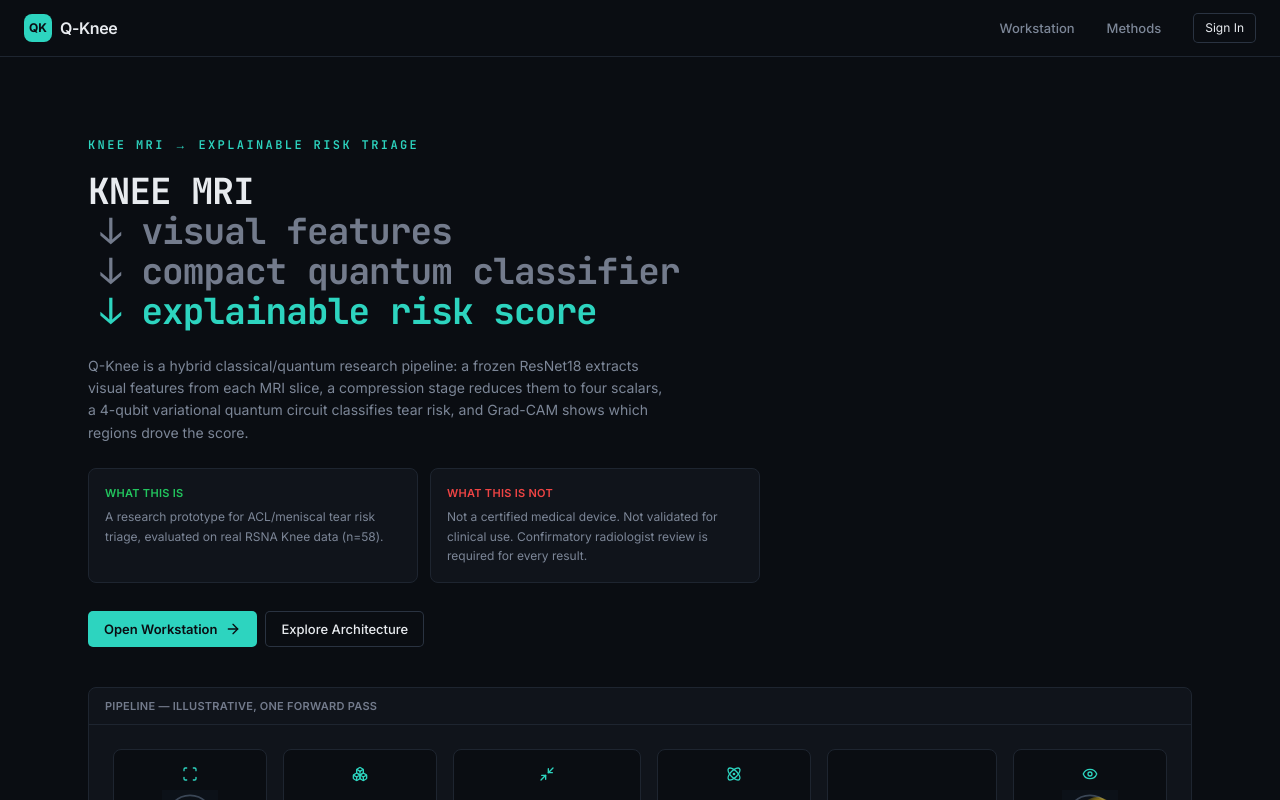
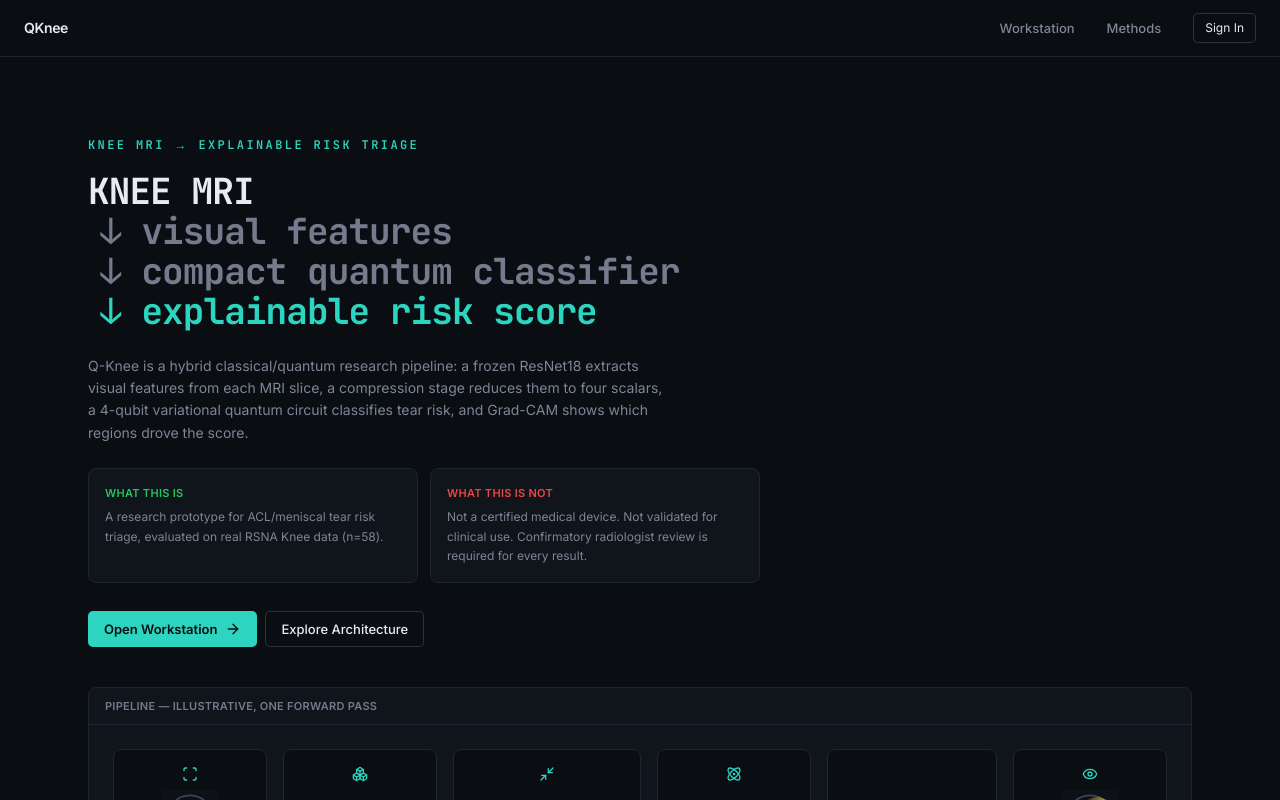
Before and after one commit to yawayapnwork/QKnee, a Next.js app in the folder frontend/: page / in a window 1280 px wide. Shown: the top 800 px of the page. Built offline with nearby package versions, Linux system fonts and the light colour scheme.

Commit message:
Polish QKnee frontend UI

```diff
--- a/frontend/app/layout.tsx
+++ b/frontend/app/layout.tsx
@@ -11,6 +11,9 @@ export const metadata: Metadata = {
   title: "Q-Knee Research Workstation",
   description:
     "Investigational knee MRI triage: ResNet18 feature extraction, PCA compression, and a 4-qubit variational quantum classifier, with Grad-CAM explanation.",
+  icons: {
+    icon: "/fabicon.png",
+  },
 };
 
 export default function RootLayout({ children }: { children: React.ReactNode }) {
--- a/frontend/app/workstation/page.tsx
+++ b/frontend/app/workstation/page.tsx
@@ -224,7 +224,7 @@ export default function WorkstationPage() {
           keeps the more generous columns for viewports that have the
           room to spare. */}
       <div className="no-print grid flex-1 min-h-0 grid-cols-1 md:grid-cols-[minmax(0,1fr)_360px] lg:grid-cols-[220px_minmax(0,1fr)_340px] xl:grid-cols-[260px_minmax(0,1fr)_380px] md:grid-rows-[minmax(0,1fr)]">
-        <aside className="hidden lg:flex lg:flex-col min-h-0 overflow-y-auto lg:border-r lg:border-surface-3" aria-label="Case navigation">
+        <aside className="relative hidden lg:flex lg:flex-col min-h-0 overflow-y-auto lg:border-r lg:border-surface-3" aria-label="Case navigation">
           <CaseNav
             cases={cases}
             activeCaseId={activeCaseId}
--- a/frontend/components/layout/AppShell.tsx
+++ b/frontend/components/layout/AppShell.tsx
@@ -42,13 +42,10 @@ export function AppShell({ children }: { children: React.ReactNode }) {
 
   return (
     <div className={cn("flex min-h-screen flex-col", isWorkstation && "md:h-dvh md:max-h-dvh md:overflow-hidden")}>
-      <header className="no-print sticky top-0 z-40 shrink-0 border-b border-surface-3 bg-surface-0/95">
+      <header className="no-print sticky top-0 z-40 shrink-0 border-b border-surface-3 bg-surface-0/95 backdrop-blur-sm">
         <div className="mx-auto flex max-w-7xl items-center justify-between px-4 py-3 sm:px-6">
           <Link href="/" className="flex items-center gap-2">
-            <span className="flex h-7 w-7 items-center justify-center rounded-md bg-accent text-xs font-bold text-surface-0">
-              QK
-            </span>
-            <span className="font-semibold tracking-tight text-ink-primary">Q-Knee</span>
+            <span className="text-base font-semibold tracking-tight text-ink-primary">QKnee</span>
           </Link>
 
           <nav aria-label="Primary" className="flex items-center gap-1 sm:gap-4">
--- a/frontend/components/ui/Switch.tsx
+++ b/frontend/components/ui/Switch.tsx
@@ -30,8 +30,8 @@ export function Switch({
       <span
         aria-hidden="true"
         className={cn(
-          "absolute top-0.5 h-4 w-4 rounded-full bg-white transition-transform",
-          checked && !disabled ? "translate-x-4" : "translate-x-0.5",
+          "absolute top-0.5 left-0.5 h-4 w-4 rounded-full bg-white transition-transform",
+          checked && !disabled ? "translate-x-4" : "translate-x-0",
         )}
       />
     </button>
--- a/frontend/components/workstation/CaseNav.tsx
+++ b/frontend/components/workstation/CaseNav.tsx
@@ -94,7 +94,7 @@ export function CaseNav({
 
         <label
           className={cn(
-            "mt-3 flex cursor-pointer items-center justify-center gap-2 rounded-md border border-dashed border-surface-4 px-3 py-3 text-center text-xs font-medium text-ink-primary transition-colors hover:bg-surface-2",
+            "relative mt-3 flex cursor-pointer items-center justify-center gap-2 rounded-md border border-dashed border-surface-4 px-3 py-3 text-center text-xs font-medium text-ink-primary transition-colors hover:bg-surface-2",
           )}
         >
           <Upload className="h-3.5 w-3.5 shrink-0" aria-hidden="true" />
```
Also changed, not shown: frontend/public/fabicon.png (added).
